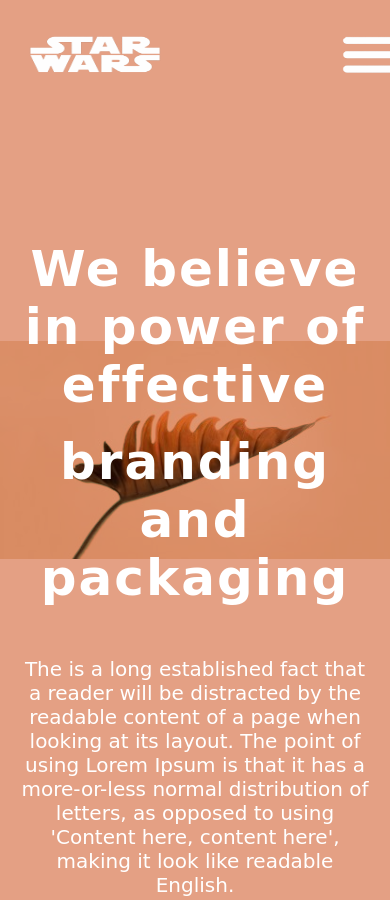
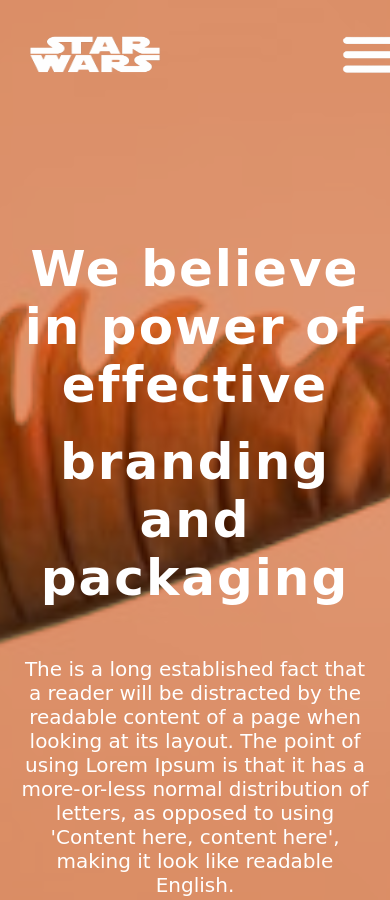
Before and after one commit to AhmadAffan007/Responsive-front-end-template-using-Media-Queries, a plain HTML site: page index.html in a window 390 px wide. Shown: the top 900 px of the page. Drawn offline with Linux system fonts and the light colour scheme; a web font is replaced by a local one.

Commit message:
style.css

```diff
--- a/style.css
+++ b/style.css
@@ -510,10 +510,10 @@ div {
 	animation: fadeIn 1s ease-in-out;
 }
 
-@media only screen and (max-width: 768px) {
+@media only screen and (max-width: 600px) {
     .container{
 		background:rgba(211, 97, 51, 0.6)url(bg.jpg);
-		background-size:contain;
+		background-size:cover;
 		background-repeat: no-repeat;
 		background-position: center;
 		background-blend-mode:darken;
```
